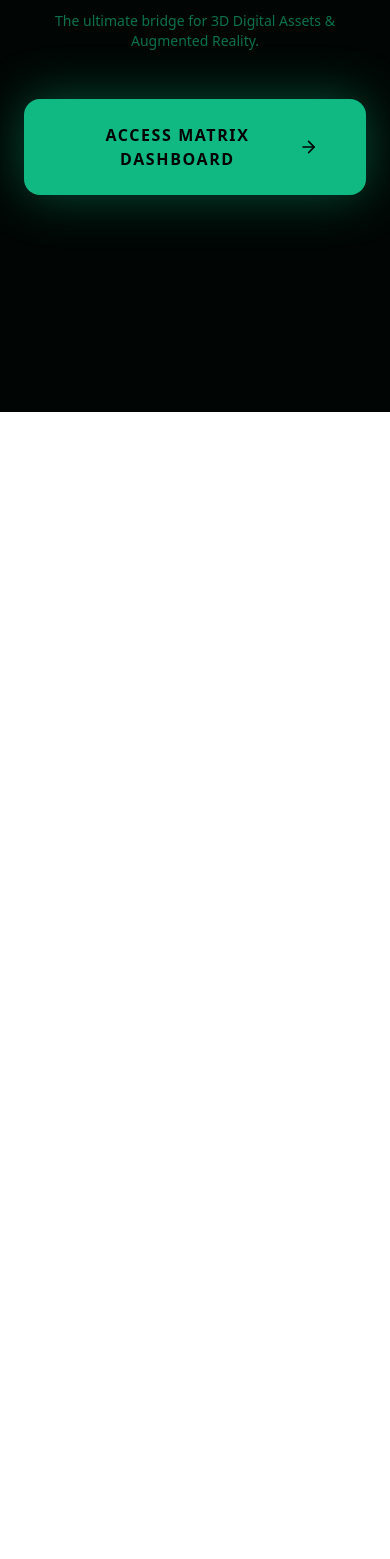
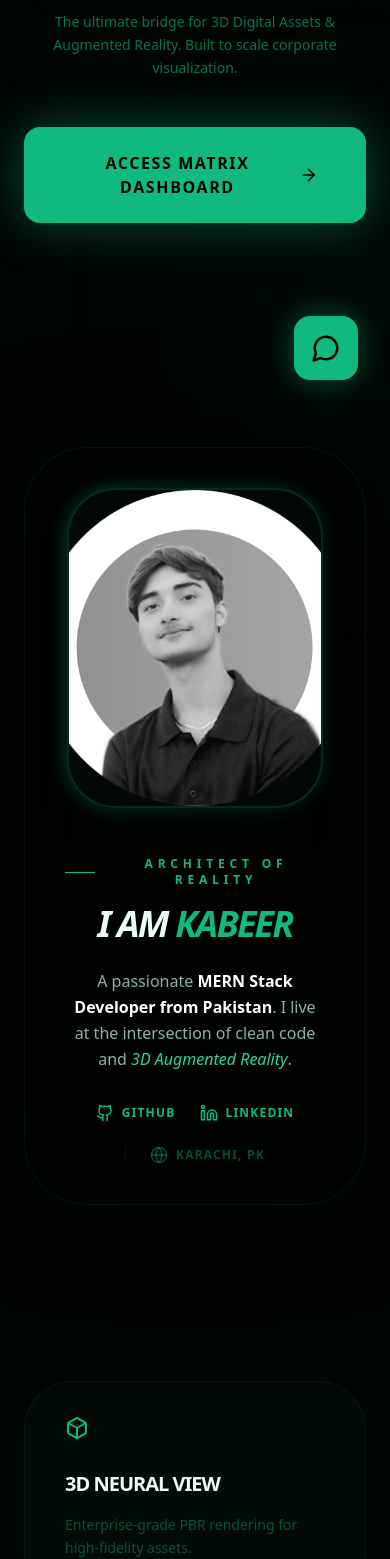
Before and after one commit to kabeer-web/ar-admin-pannel, a React (Vite) app: page / in a window 390 px wide. Shown: the part 432-1991 px from the top of the page. Before the commit the page ends 844 px from the top, so only its background shows below. Built offline with nearby package versions, Linux system fonts and the light colour scheme; no server answers.

Commit message:
final: neural whatsapp widget, profile links update, and restricted access logic

```diff
--- a/src/Components/LandingPage.jsx
+++ b/src/Components/LandingPage.jsx
@@ -1,19 +1,24 @@
-import React from 'react';
+import React, { useState } from 'react';
 import { useNavigate } from 'react-router-dom';
-import { useAuth, UserButton } from '@clerk/clerk-react'; // Clerk hooks
-import { Box, Zap, Smartphone, Globe, Github, Linkedin, ArrowRight, Code2, Rocket } from 'lucide-react';
+import { useAuth, UserButton } from '@clerk/clerk-react';
+import { Box, Zap, Smartphone, Globe, Github, Linkedin, ArrowRight, Rocket, MessageCircle, X } from 'lucide-react';
 import myProfilePic from '../../profile-pic.png';
 
 const LandingPage = () => {
   const navigate = useNavigate();
-  const { isSignedIn } = useAuth(); // Check if user is logged in
+  const { isSignedIn } = useAuth();
+  const [showChat, setShowChat] = useState(false);
 
   return (
     <div className="min-h-screen bg-[#010604] text-emerald-50 font-sans selection:bg-emerald-500 selection:text-black overflow-x-hidden">
 
-      {/* Background Glows... (same as before) */}
+      {/* --- ANIMATED BACKGROUND GLOW --- */}
+      <div className="fixed inset-0 pointer-events-none">
+        <div className="absolute top-[-10%] left-[-10%] w-[40%] h-[40%] bg-emerald-500/10 blur-[120px] rounded-full animate-pulse" />
+        <div className="absolute bottom-[-10%] right-[-10%] w-[40%] h-[40%] bg-emerald-500/5 blur-[120px] rounded-full" />
+      </div>
 
-      {/* Navbar */}
+      {/* --- NAVBAR --- */}
       <nav className="relative z-20 p-6 flex justify-between items-center max-w-7xl mx-auto backdrop-blur-md">
         <div className="flex items-center gap-3">
           <div className="w-10 h-10 bg-emerald-500 shadow-[0_0_20px_rgba(16,185,129,0.5)] rounded-xl flex items-center justify-center text-black font-black text-xl">K</div>
@@ -25,38 +30,32 @@
         <div className="flex gap-6 items-center">
           {isSignedIn ? (
             <div className="flex items-center gap-4">
-              <button
-                onClick={() => navigate('/dashboard')}
-                className="text-[10px] font-black uppercase tracking-widest text-emerald-500 border border-emerald-500/30 px-4 py-2 rounded-lg hover:bg-emerald-500 hover:text-black transition-all"
-              >
+              <button onClick={() => navigate('/dashboard')} className="text-[10px] font-black uppercase tracking-widest text-emerald-500 border border-emerald-500/30 px-4 py-2 rounded-lg hover:bg-emerald-500 hover:text-black transition-all">
                 Go to Dashboard
               </button>
               <UserButton afterSignOutUrl="/" />
             </div>
           ) : (
-            <button
-              onClick={() => navigate('/login')}
-              className="text-[10px] font-black uppercase tracking-widest text-emerald-500 hover:text-white transition-colors"
-            >
+            <button onClick={() => navigate('/login')} className="text-[10px] font-black uppercase tracking-widest text-emerald-500 hover:text-white transition-colors">
               Member Login
             </button>
           )}
         </div>
       </nav>
 
-      {/* Hero Section */}
+      {/* --- HERO SECTION --- */}
       <section className="relative z-10 max-w-7xl mx-auto px-6 pt-24 pb-32 text-center">
         <div className="inline-flex items-center gap-2 px-4 py-2 rounded-full bg-emerald-500/5 border border-emerald-500/20 mb-8">
           <Rocket size={14} className="text-emerald-500" />
           <span className="text-[10px] font-black uppercase tracking-widest text-emerald-400">Next-Gen AR Ecosystem</span>
         </div>
 
-        <h1 className="text-6xl md:text-9xl font-black uppercase italic tracking-tighter mb-8 leading-[0.9]">
+        <h1 className="text-6xl md:text-9xl font-black uppercase italic tracking-tighter mb-8 leading-[0.9] drop-shadow-[0_0_30px_rgba(16,185,129,0.2)]">
           Forge <span className="text-emerald-500">Spatial</span> <br /> Realities
         </h1>
 
-        <p className="text-emerald-500/60 max-w-2xl mx-auto text-sm md:text-lg mb-12 font-medium">
-          The ultimate bridge for 3D Digital Assets & Augmented Reality.
+        <p className="text-emerald-500/60 max-w-2xl mx-auto text-sm md:text-lg mb-12 font-medium leading-relaxed">
+          The ultimate bridge for 3D Digital Assets & Augmented Reality. Built to scale corporate visualization.
         </p>
 
         <button
@@ -67,9 +66,107 @@
         </button>
       </section>
 
-      {/* Profile, Features, & Footer... (same as your previous code) */}
-      {/* ... (Keep the Github/LinkedIn links you updated) */}
+      {/* --- PROFILE SECTION --- */}
+      <section className="relative z-10 max-w-5xl mx-auto px-6 py-24">
+        <div className="bg-black/40 backdrop-blur-2xl rounded-[4rem] p-10 md:p-16 border border-emerald-500/10 flex flex-col md:flex-row items-center gap-12 shadow-[0_0_100px_rgba(0,0,0,0.5)]">
 
+          <div className="relative group">
+            <div className="absolute -inset-1 bg-gradient-to-r from-emerald-500 to-emerald-800 rounded-[3.5rem] blur opacity-25 group-hover:opacity-75 transition duration-1000"></div>
+            <div className="relative w-64 h-80 rounded-[3rem] bg-[#020806] border-2 border-emerald-500/20 overflow-hidden shadow-2xl">
+              <img
+                src={myProfilePic}
+                alt="Kabeer"
+                className="w-full h-full object-cover grayscale hover:grayscale-0 transition-all duration-700"
+              />
+            </div>
+          </div>
+
+          <div className="flex-1 text-center md:text-left">
+            <div className="flex items-center justify-center md:justify-start gap-3 mb-4">
+              <div className="h-[1px] w-8 bg-emerald-500"></div>
+              <span className="text-emerald-500 text-xs font-black uppercase tracking-[0.4em]">Architect of Reality</span>
+            </div>
+            <h2 className="text-4xl md:text-5xl font-black uppercase italic tracking-tighter mb-6">
+              I am <span className="text-emerald-500">Kabeer</span>
+            </h2>
+            <p className="text-emerald-100/70 text-base md:text-lg mb-8 leading-relaxed font-medium">
+              A passionate <span className="text-white font-bold">MERN Stack Developer from Pakistan</span>. I live at the intersection of clean code and <span className="text-emerald-400 italic">3D Augmented Reality</span>.
+            </p>
+
+            <div className="flex flex-wrap justify-center md:justify-start gap-6">
+              <a href="https://github.com/kabeer-web/" target="_blank" rel="noreferrer" className="flex items-center gap-2 text-emerald-500 hover:text-white transition-all text-xs font-black uppercase tracking-widest"><Github size={18}/> Github</a>
+              <a href="https://www.linkedin.com/in/kabeer-qadir-7a9a072b3/" target="_blank" rel="noreferrer" className="flex items-center gap-2 text-emerald-500 hover:text-white transition-all text-xs font-black uppercase tracking-widest"><Linkedin size={18}/> LinkedIn</a>
+              <div className="flex items-center gap-2 text-emerald-500/40 text-xs font-black uppercase tracking-widest border-l border-emerald-500/10 pl-6"><Globe size={18}/> Karachi, PK</div>
+            </div>
+          </div>
+        </div>
+      </section>
+
+      {/* --- FEATURES SECTION --- */}
+      <section className="relative z-10 max-w-7xl mx-auto px-6 py-20 grid grid-cols-1 md:grid-cols-3 gap-8">
+        {[
+          { icon: <Box className="animate-bounce" />, title: "3D Neural View", desc: "Enterprise-grade PBR rendering for high-fidelity assets." },
+          { icon: <Zap className="animate-pulse" />, title: "Corporate Hues", desc: "Tailor model textures to match brand identity in real-time." },
+          { icon: <Smartphone />, title: "Spatial QR Link", desc: "Instant AR projection for showrooms and digital marketing." }
+        ].map((f, i) => (
+          <div key={i} className="group bg-[#05110d]/50 backdrop-blur-md border border-emerald-500/10 p-10 rounded-[3rem] hover:bg-emerald-500/5 hover:border-emerald-500/40 transition-all duration-500">
+            <div className="text-emerald-500 mb-6 group-hover:scale-110 transition-transform">{f.icon}</div>
+            <h3 className="text-xl font-black uppercase mb-4 tracking-tighter">{f.title}</h3>
+            <p className="text-emerald-500/40 text-sm leading-relaxed">{f.desc}</p>
+          </div>
+        ))}
+      </section>
+
+      {/* --- REAL-TIME WHATSAPP CHAT WIDGET --- */}
+      <div className="fixed bottom-8 right-8 z-[100]">
+        {showChat && (
+          <div className="absolute bottom-20 right-0 w-80 bg-[#05110d] border border-emerald-500/20 rounded-3xl overflow-hidden shadow-[0_20px_50px_rgba(0,0,0,0.5)] animate-in fade-in slide-in-from-bottom-5">
+            <div className="bg-emerald-500 p-6 flex items-center justify-between">
+              <div className="flex items-center gap-3">
+                <div className="relative">
+                  <div className="w-10 h-10 rounded-full bg-black/20 flex items-center justify-center text-black font-bold">K</div>
+                  <div className="absolute bottom-0 right-0 w-3 h-3 bg-emerald-950 border-2 border-emerald-500 rounded-full"></div>
+                </div>
+                <div>
+                  <p className="text-black font-black text-sm uppercase italic">Kabeer Qadir</p>
+                  <p className="text-black/60 text-[10px] font-bold uppercase tracking-tighter">Online - Karachi, PK</p>
+                </div>
+              </div>
+              <button onClick={() => setShowChat(false)} className="text-black/50 hover:text-black"><X size={20}/></button>
+            </div>
+            <div className="p-6">
+              <p className="text-emerald-500/70 text-sm font-medium mb-4 italic">"Bhai, payment confirm karni hai ya dashboard access chahiye? Message karo."</p>
+              <a
+                href="https://wa.me/923222301920?text=Salam%20Kabeer,%20mujhe%20AR%20Matrix%20ka%20access%20chahiye."
+                target="_blank"
+                rel="noreferrer"
+                className="flex items-center justify-center gap-2 bg-emerald-500/10 border border-emerald-500/40 text-emerald-500 py-3 rounded-xl hover:bg-emerald-500 hover:text-black transition-all font-black text-xs uppercase tracking-widest"
+              >
+                <MessageCircle size={16}/> Start WhatsApp Chat
+              </a>
+            </div>
+          </div>
+        )}
+
+        <button
+          onClick={() => setShowChat(!showChat)}
+          className="w-16 h-16 bg-emerald-500 rounded-2xl flex items-center justify-center text-black shadow-[0_0_30px_rgba(16,185,129,0.4)] hover:scale-110 transition-transform active:scale-95"
+        >
+          {showChat ? <X size={30} /> : <MessageCircle size={30} />}
+        </button>
+      </div>
+
+      {/* --- FOOTER --- */}
+      <footer className="relative z-10 py-20 text-center border-t border-emerald-500/5">
+        <p className="text-[10px] uppercase tracking-[0.8em] text-emerald-500/20 font-black mb-4">
+          &copy; 2026 AR MATRIX // BUILT BY KABEER
+        </p>
+        <div className="flex justify-center gap-2 opacity-20">
+             <div className="w-1 h-1 bg-emerald-500 rounded-full"></div>
+             <div className="w-1 h-1 bg-emerald-500 rounded-full"></div>
+             <div className="w-1 h-1 bg-emerald-500 rounded-full"></div>
+        </div>
+      </footer>
     </div>
   );
 };
```
